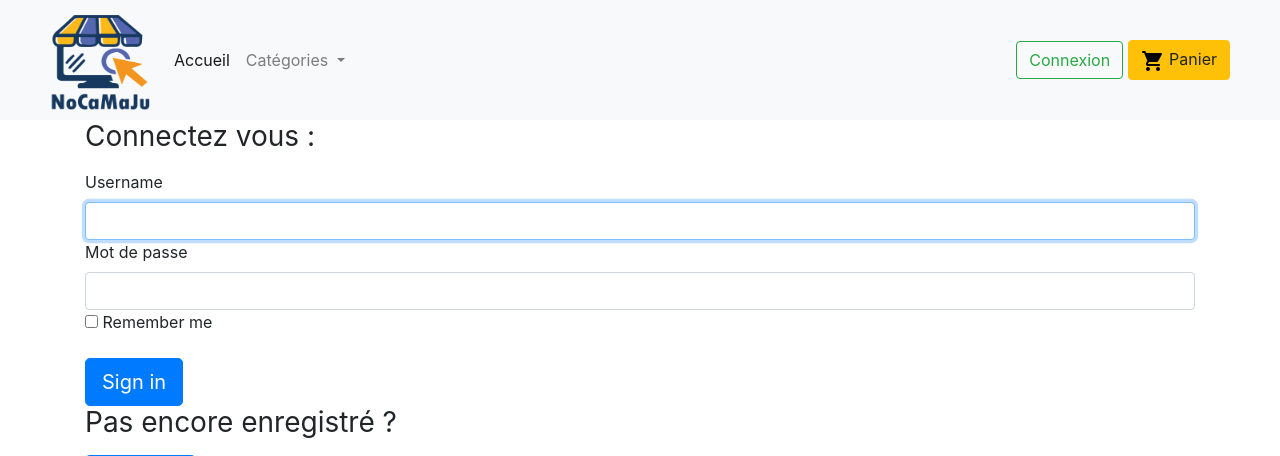
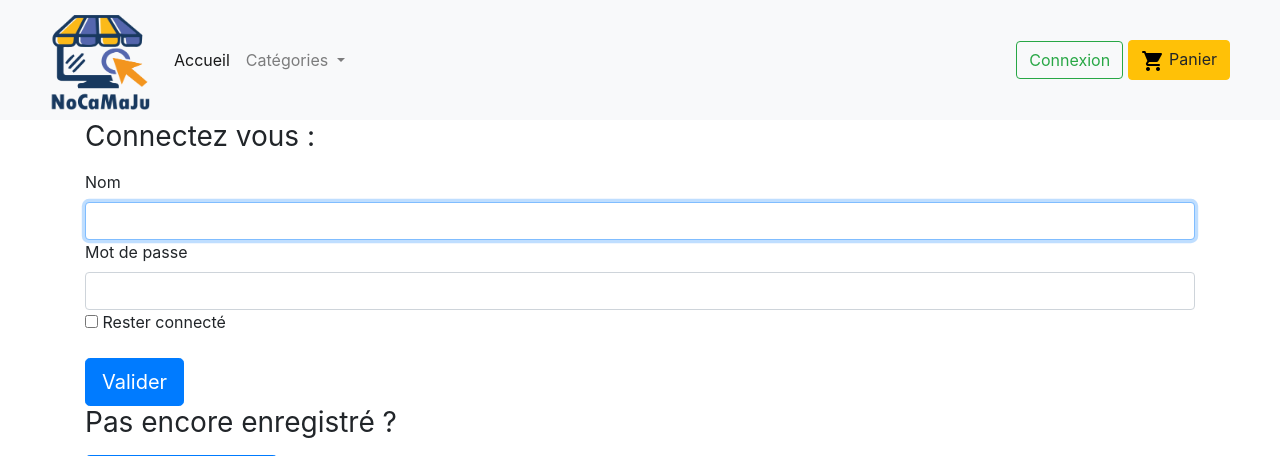
Before and after one commit to Gjuju/SymfonyProject2, a Symfony app: template templates/security/login.html.twig in a window 1280 px wide; the page is wider, and only the part inside the window is pictured. Shown: the top 456 px of that part. Run offline with Twig, Linux system fonts and the light colour scheme; the template is opened without the code that fills it, so the values that code supplies are empty; some libraries are stand-ins or nearby versions.

Commit message:
francisation

```diff
--- a/src/Form/CreationProduitForm.php
+++ b/src/Form/CreationProduitForm.php
@@ -36,6 +36,7 @@ class CreationProduitForm extends AbstractType
             ])
 
             ->add('is_active', CheckboxType::class,[
+                'label' => 'Activé',
                 'required' => false
             ])
             ->add('submit', SubmitType::class, [
--- a/templates/accueil/categories.html.twig
+++ b/templates/accueil/categories.html.twig
@@ -46,7 +46,7 @@
       class="btn btn sm btn primary">
       <<
     </a>
-  {% endif %}Il y a {{ (categories|length) ~ ' produit'
+  {% endif %}Il y a {{ (categories|length) ~ ' catégorie'
     ~ ((categories|length) > 1 ? 's' : '') }}
   {% if next < (categories|length) %}
     <a href="{{
--- a/templates/admin/commandes_user.html.twig
+++ b/templates/admin/commandes_user.html.twig
@@ -2,11 +2,11 @@
 
 
 
-{% block title %}Détail produit{% endblock %}
+{% block title %}Les commandes{% endblock %}
 
 {% block body %}
 
-    <h1 class="text-center">Commandes User</h1>
+    <h1 class="text-center">Vos commandes</h1>
 
 
 
--- a/templates/registration/register.html.twig
+++ b/templates/registration/register.html.twig
@@ -1,13 +1,13 @@
 {% extends 'base.html.twig' %}
 
-{% block title %}Register{% endblock %}
+{% block title %}Créez un compte{% endblock %}
 
 {% block body %}
     {% for flashError in app.flashes('verify_email_error') %}
         <div class="alert alert-danger" role="alert">{{ flashError }}</div>
     {% endfor %}
 
-    <h1>Register</h1>
+    <h1>Créez un compte</h1>
 
     {{ form(registrationForm) }}
 
--- a/templates/security/login.html.twig
+++ b/templates/security/login.html.twig
@@ -23,7 +23,7 @@
         <h1 class="h3 mb-3 font-weight-normal">
           Connectez vous :
         </h1>
-        <label for="inputUsername">Username</label>
+        <label for="inputUsername">Nom</label>
         <input type="text"
           value="{{ last_username }}"
           name="username"
@@ -48,19 +48,19 @@
 
         <div class="checkbox mb-3">
             <label>
-                <input type="checkbox" name="_remember_me"> Remember me
+                <input type="checkbox" name="_remember_me"> Rester connecté
             </label>
         </div>
 
 
-            <button class="btn btn-lg btn-primary" type="submit">Sign in</button>
+            <button class="btn btn-lg btn-primary" type="submit">Valider</button>
       </form>
     </div>
     <div>
     <h1 class="h3 mb-3 font-weight-normal">
           Pas encore enregistré ?
         </h1>
-        <a href={{path('app_register')}}><button class="btn btn-lg btn-primary" type="button">Register</button></a>
+        <a href={{path('app_register')}}><button class="btn btn-lg btn-primary" type="button">Créer un compte</button></a>
 
     </div>
   </div>
```
